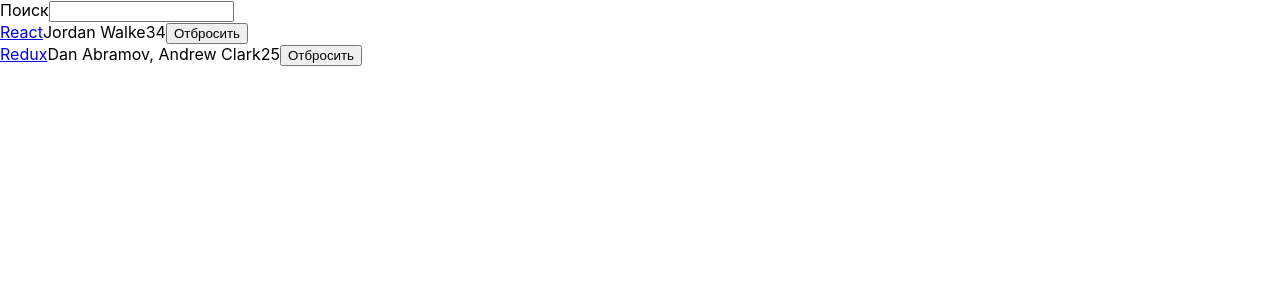
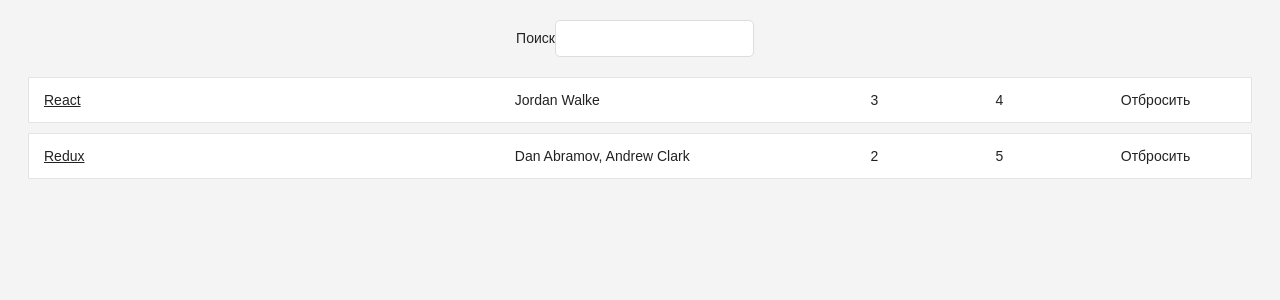
Before and after one commit to stepGT/this_react_algolia_api_news, a React (Create React App) app: page / in a window 1280 px wide. Shown: the top 300 px of the page. Built offline with nearby package versions, Linux system fonts and the light colour scheme.

Commit message:
Added CSS style

```diff
--- a/src/App.css
+++ b/src/App.css
@@ -1,38 +1,63 @@
-.App {
+.page {
+  margin: 20px;
+}
+
+.interactions {
   text-align: center;
 }
 
-.App-logo {
-  height: 40vmin;
-  pointer-events: none;
+.table {
+  margin: 20px 0;
 }
 
-@media (prefers-reduced-motion: no-preference) {
-  .App-logo {
-    animation: App-logo-spin infinite 20s linear;
-  }
+.table-header {
+  display: flex;
+  line-height: 24px;
+  font-size: 16px;
+  padding: 0 10px;
+  justify-content: space-between;
 }
 
-.App-header {
-  background-color: #282c34;
-  min-height: 100vh;
-  display: flex;
-  flex-direction: column;
-  align-items: center;
-  justify-content: center;
-  font-size: calc(10px + 2vmin);
-  color: white;
+.table-empty {
+  margin: 200px;
+  text-align: center;
+  font-size: 16px;
 }
 
-.App-link {
-  color: #61dafb;
+.table-row {
+  display: flex;
+  line-height: 24px;
+  white-space: nowrap;
+  margin: 10px 0;
+  padding: 10px;
+  background: #ffffff;
+  border: 1px solid #e3e3e3;
 }
 
-@keyframes App-logo-spin {
-  from {
-    transform: rotate(0deg);
-  }
-  to {
-    transform: rotate(360deg);
-  }
+.table-header > span {
+  overflow: hidden;
+  text-overflow: ellipsis;
+  padding: 0 5px;
 }
+
+.table-row > span {
+  overflow: hidden;
+  text-overflow: ellipsis;
+  padding: 0 5px;
+}
+
+.button-inline {
+  border-width: 0;
+  background: transparent;
+  color: inherit;
+  text-align: inherit;
+  -webkit-font-smoothing: inherit;
+  padding: 0;
+  font-size: inherit;
+  cursor: pointer;
+}
+
+.button-active {
+  border-radius: 0;
+  border-bottom: 1px solid #38bb6c;
+}
--- a/src/index.css
+++ b/src/index.css
@@ -1,13 +1,38 @@
 body {
+  color: #222;
+  background: #f4f4f4;
+  font: 400 14px CoreSans, Arial, sans-serif;
+}
+a {
+  color: #222;
+}
+a :hover {
+  text-decoration: underline;
+}
+ul,
+li {
+  list-style: none;
+  padding: 0;
   margin: 0;
-  font-family: -apple-system, BlinkMacSystemFont, 'Segoe UI', 'Roboto', 'Oxygen',
-    'Ubuntu', 'Cantarell', 'Fira Sans', 'Droid Sans', 'Helvetica Neue',
-    sans-serif;
-  -webkit-font-smoothing: antialiased;
-  -moz-osx-font-smoothing: grayscale;
 }
-
-code {
-  font-family: source-code-pro, Menlo, Monaco, Consolas, 'Courier New',
-    monospace;
+input {
+  padding: 10px;
+  border-radius: 5px;
+  outline: none;
+  margin-right: 10px;
+  border: 1px solid #dddddd;
 }
+button {
+  padding: 10px;
+  border-radius: 5px;
+  border: 1px solid #dddddd;
+  background: transparent;
+  color: #808080;
+  cursor: pointer;
+}
+button:hover {
+  color: #222;
+}
+* :focus {
+  outline: none;
+}
```
